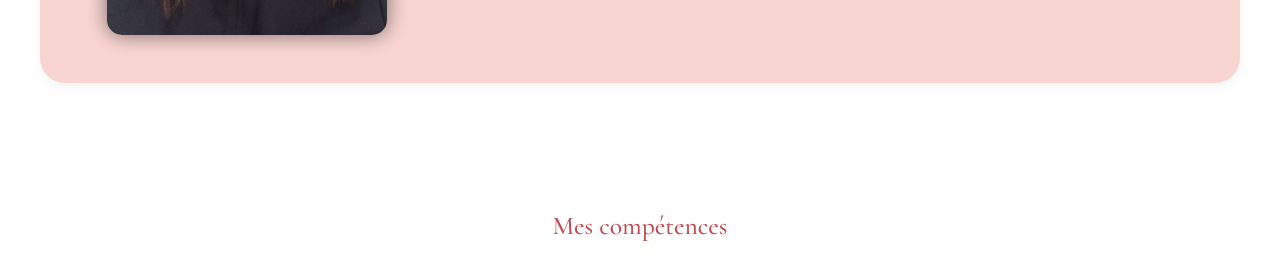
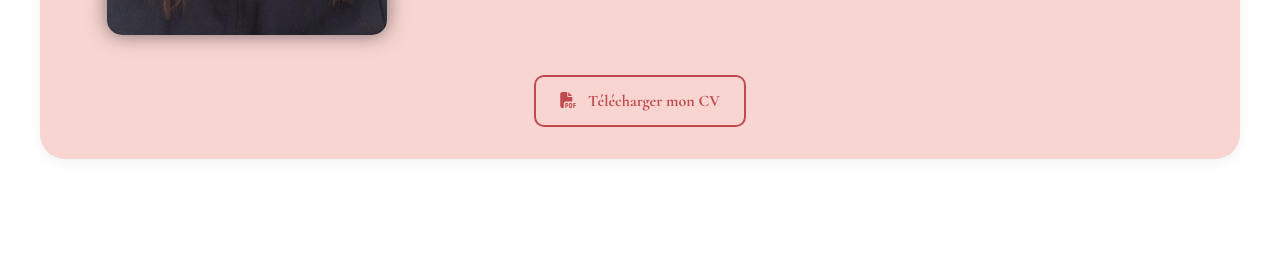
Before and after one commit to rihab1987/Portfolio-Rihab, a plain HTML site: page index.html in a window 1280 px wide. Shown: the part 1319-1591 px from the top of the page. Drawn offline with nearby package versions, Linux system fonts and the light colour scheme.

Commit message:
Ajout d'un bouton téléchargement CV en pdf

```diff
--- a/index.html
+++ b/index.html
@@ -99,7 +99,13 @@
                 </div>
               </div>
             </div>
-          </section>
+            <div class="text-center mt-4">
+                <a href="CV_Rihab_Guissouma.pdf" download class="btn btn-outline-danger">
+                  <i class="fa-solid fa-file-pdf me-2"></i> Télécharger mon CV
+                </a>
+              </div>
+
+        </section>
 
 
 
--- a/style.css
+++ b/style.css
@@ -138,12 +138,6 @@ html, body {
   margin: 0 auto;
 }
 
-
-#about .about-title {
-  text-align: center;
-  margin-bottom: 2rem;
-}
-
 /* Colonne image (à gauche) */
 #about .col-lg-4 {
   display: flex;
@@ -162,6 +156,20 @@ html, body {
   text-align: left;
   padding: 1rem 2rem;
 }
+.btn-outline-danger {
+  border: 2px solid #c04a50;
+  color: #c04a50;
+  font-weight: 600;
+  padding: 0.75rem 1.5rem;
+  border-radius: 10px;
+  transition: background-color 0.3s, color 0.3s;
+}
+
+.btn-outline-danger:hover {
+  background-color: #c04a50;
+  color: white;
+}
+
 
 /* Image portrait */
 .imageAboutPage {
```
Also changed, not shown: 1 other file.
